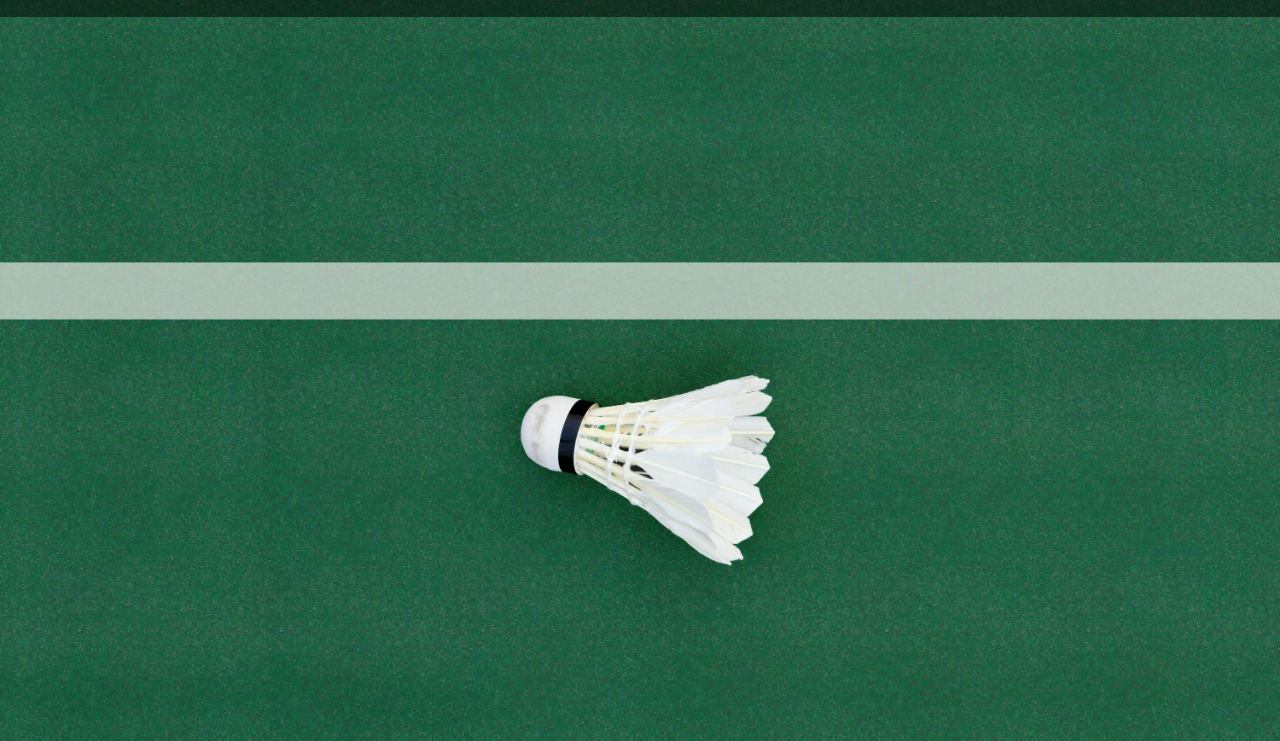
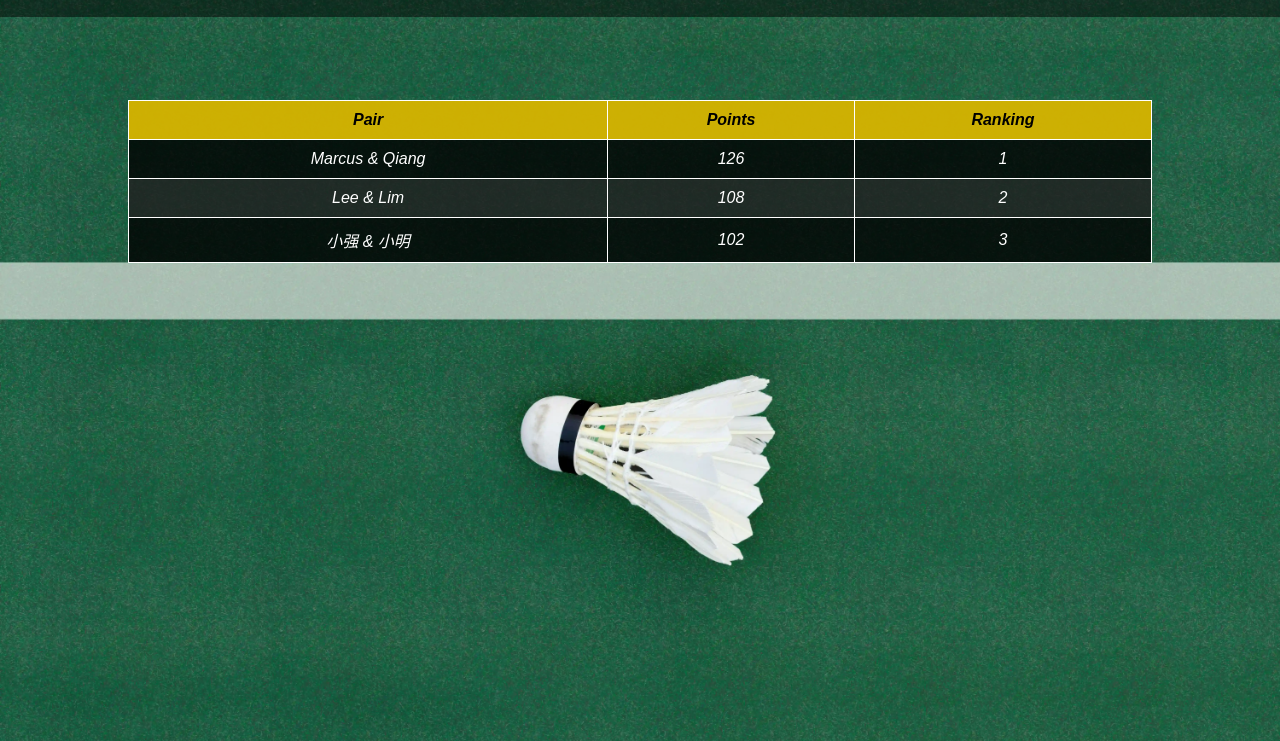
Before and after one commit to tjforce14/smash, a plain HTML site: page results.html in a window 1280 px wide. Shown: the part 59-800 px from the top of the page. Drawn offline with Linux system fonts and the light colour scheme.

Commit message:
added dummy results page

```diff
--- a/results.html
+++ b/results.html
@@ -25,6 +25,32 @@
 
   <main>
     <div class="center-image"></div>
+    <table>
+      <thead>
+        <tr>
+          <th>Pair</th>
+          <th>Points</th>
+          <th>Ranking</th>
+        </tr>
+      </thead>
+      <tbody>
+        <tr>
+          <td>Marcus & Qiang</td>
+          <td>126</td>
+          <td>1</td>
+        </tr>
+        <tr>
+          <td>Lee & Lim</td>
+          <td>108</td>
+          <td>2</td>
+        </tr>
+        <tr>
+          <td>小强 & 小明</td>
+          <td>102</td>
+          <td>3</td>
+        </tr>
+      </tbody>
+    </table>
   </main>
 
   <script>
--- a/style.css
+++ b/style.css
@@ -157,3 +157,31 @@ main {
     opacity: 0;
   }
 }
+
+/* Styles for the table in results.html */
+
+table {
+  width: 80%;
+  margin: 20px auto;
+  border-collapse: collapse;
+  text-align: center;
+  background-color: rgba(0, 0, 0, 0.8);
+  color: white;
+  border: 1px solid white;
+  transform: translate(0, -160px);
+  font-family: Arial, Helvetica, sans-serif;
+}
+
+th, td {
+  padding: 10px;
+  border: 1px solid white;
+}
+
+th {
+  background-color: rgba(255, 215, 0, 0.8);
+  color: black;
+}
+
+tbody tr:nth-child(even) {
+  background-color: rgba(255, 255, 255, 0.1);
+}
```
